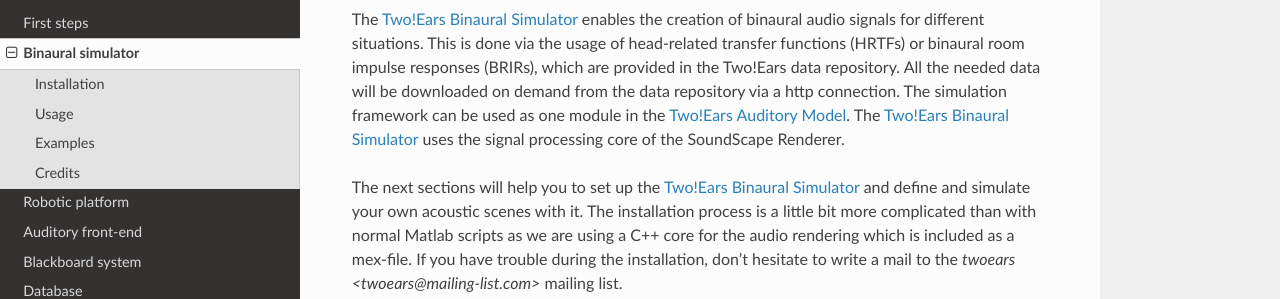
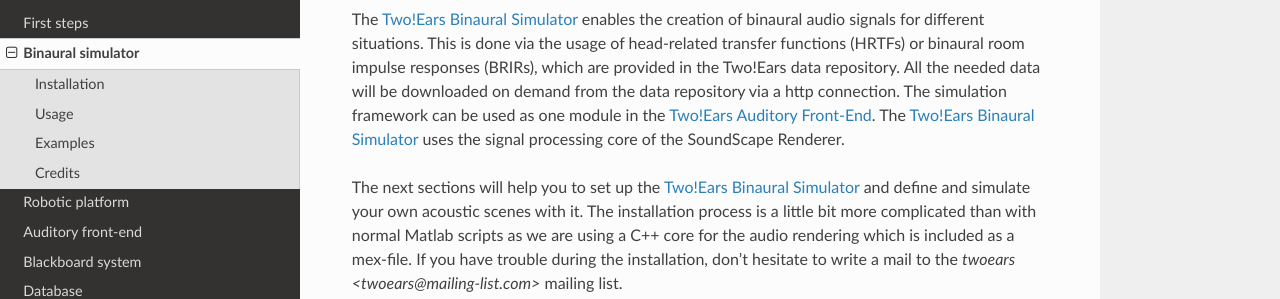
Before and after one commit to TWOEARS/documentation, a Sphinx documentation site: the page built from doc/binsim/index.txt, in a window 1280 px wide and 1161 px high. Shown: the part 152-451 px from the top of the window. Built offline with Sphinx 7.4.7 and the Read the Docs theme 2.0.0, drawn with Linux system fonts in a browser that asks for light colours; some of the changed lines change nothing that is shown.

Commit message:
Fix TwoEars namings in BinSim

```diff
--- a/doc/binsim/index.txt
+++ b/doc/binsim/index.txt
@@ -2,20 +2,19 @@
 Binaural simulator
 ==================
 
-The `Two!Ears Binaural Simulator`_ enables the creation of binaural audio signals
+The |BinSim| enables the creation of binaural audio signals
 for different situations. This is done via the usage of head-related transfer
 functions (HRTFs) or binaural room impulse responses (BRIRs), which are provided
 in the Two!Ears data repository. All the needed data will be downloaded on
 demand from the data repository via a http connection. The simulation framework
-can be used as one module in the `Two!Ears Auditory Model`_. The `Two!Ears Binaural
-Simulator`_ uses the signal processing core of the SoundScape Renderer.
+can be used as one module in the |AFE|. The |BinSim| uses the signal processing
+core of the SoundScape Renderer.
 
-The next sections will help you to set up the `Two!Ears Binaural Simulator`_ and
-define and simulate your own acoustic scenes with it.
-The installation process is a little bit more complicated than with normal Matlab
-scripts as we are using a C++ core for the audio rendering which is included as a
-mex-file. If you have trouble during the installation, don't hesitate to write a
-mail to the |twoears| mailing list.
+The next sections will help you to set up the |BinSim| and define and simulate
+your own acoustic scenes with it. The installation process is a little bit more
+complicated than with normal Matlab scripts as we are using a C++ core for the
+audio rendering which is included as a mex-file. If you have trouble during the
+installation, don't hesitate to write a mail to the |twoears| mailing list.
 
 .. toctree::
     :maxdepth: 2
@@ -28,7 +27,7 @@
 Credits
 =======
 
-The `Two!Ears Binaural Simulator`_ is developed by Fiete Winter from Universität
+The |BinSim| is developed by Fiete Winter from Universität
 Rostock, and the rest of the `Two!Ears team`_.
 
 .. _Two!Ears team: http://twoears.aipa.tu-berlin.de/consortium
```
